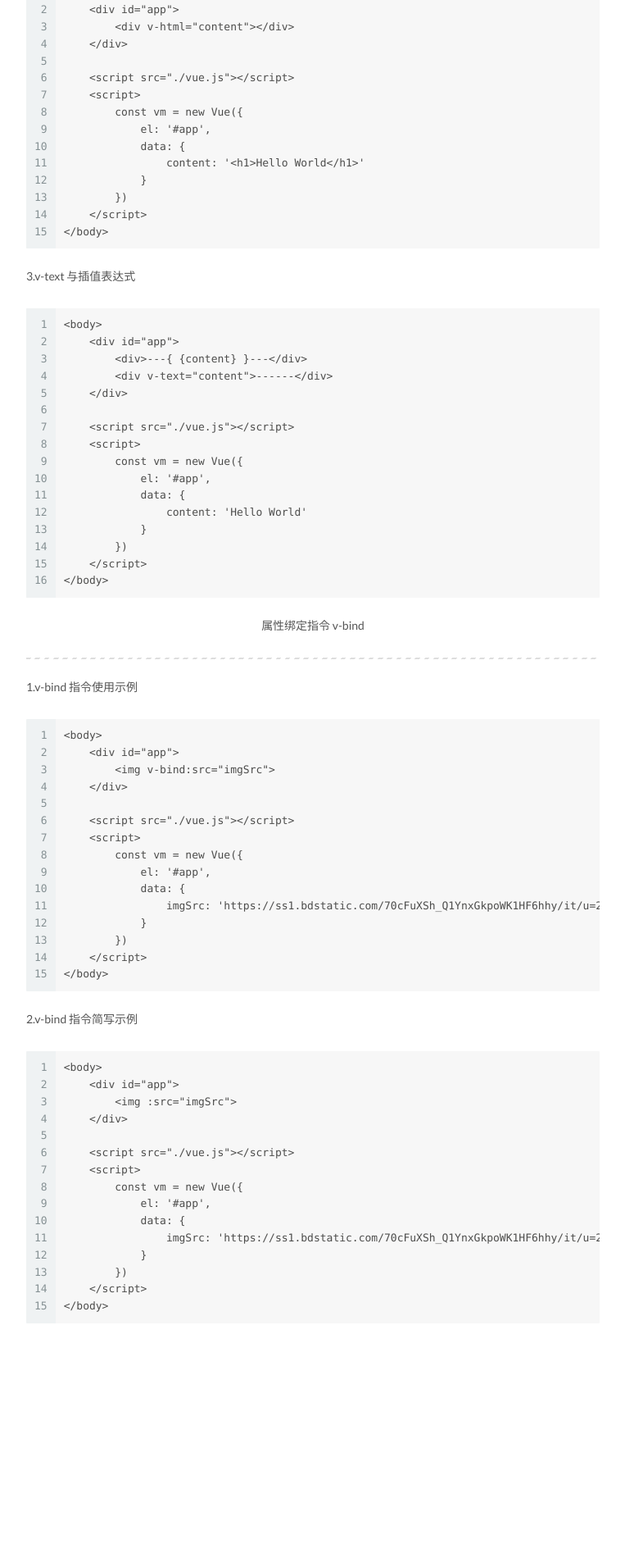
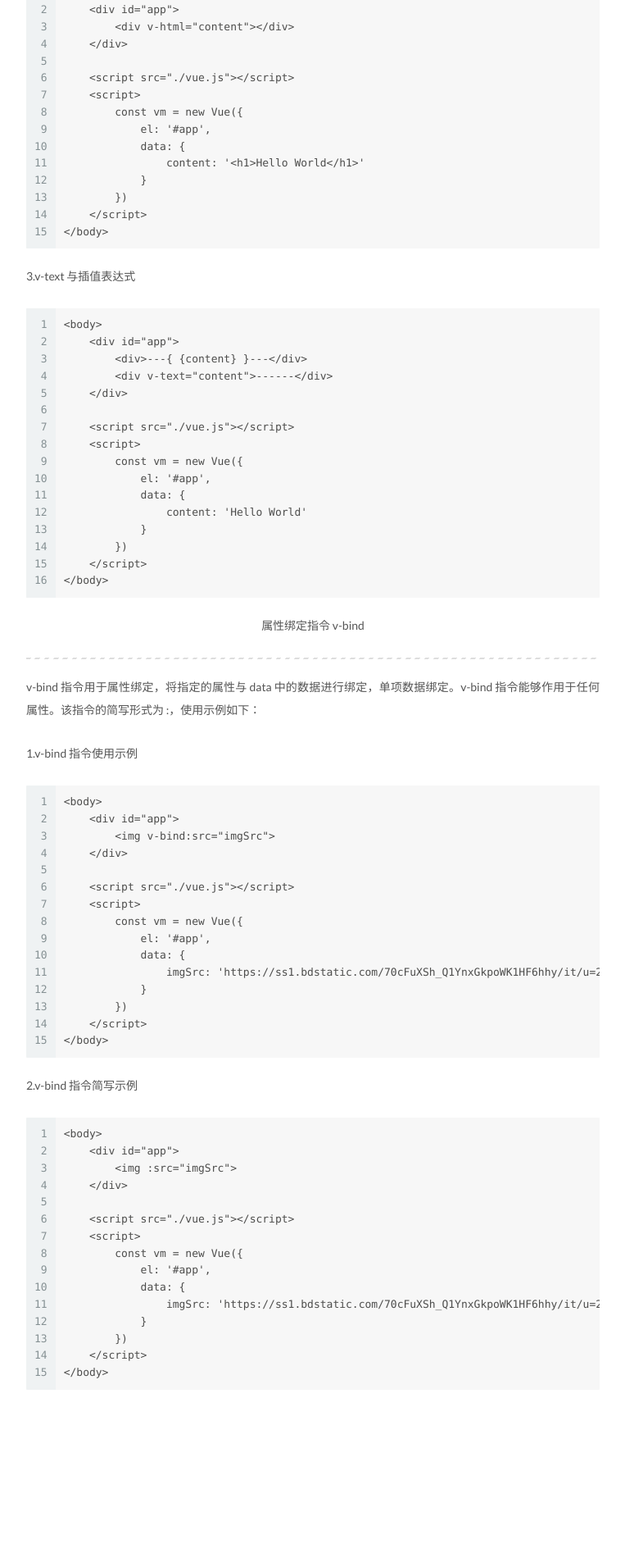
Before and after one commit to chuyibo/chuyibo.github.io, a Jekyll site: the page built from _posts/2021-01-27-Vue 学习笔记(二).md, in a window 1280 px wide. Shown: the part 2009-3914 px from the top of the page at 82% size, without its empty margins (258-1021 px from the left). Built offline with Jekyll 4.4.1, drawn with Linux system fonts in a browser that asks for light colours; before the commit the page ends 3833 px from its top, so only the background shows below that.

Commit message:
2021/01/28

````diff
--- a/_posts/2021-01-27-Vue 学习笔记(二).md
+++ b/_posts/2021-01-27-Vue 学习笔记(二).md
@@ -121,7 +121,10 @@ v-text 指令用于普通文本插入，将 data 中普通文本内容替换指
 ```
 
 <p align="center">属性绑定指令 v-bind</p>
+
 ----
+
+v-bind 指令用于属性绑定，将指定的属性与 data 中的数据进行绑定，单项数据绑定。v-bind 指令能够作用于任何属性。该指令的简写形式为 :，使用示例如下：
 
 1.v-bind 指令使用示例
 
````
